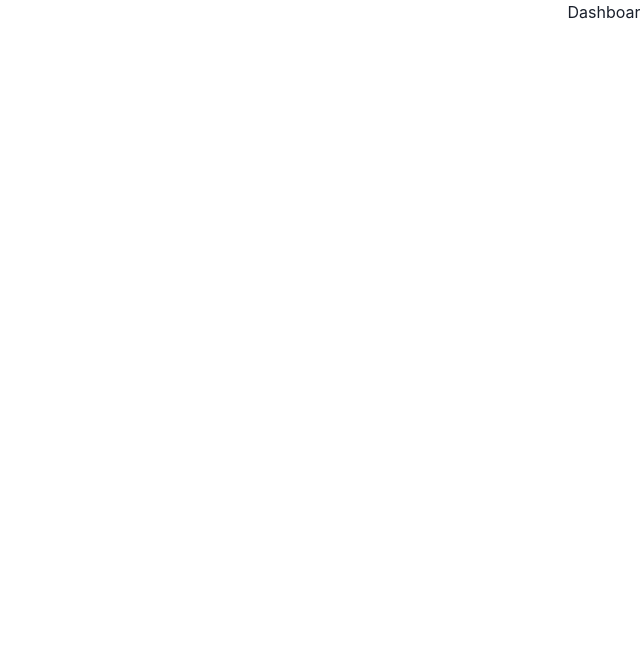
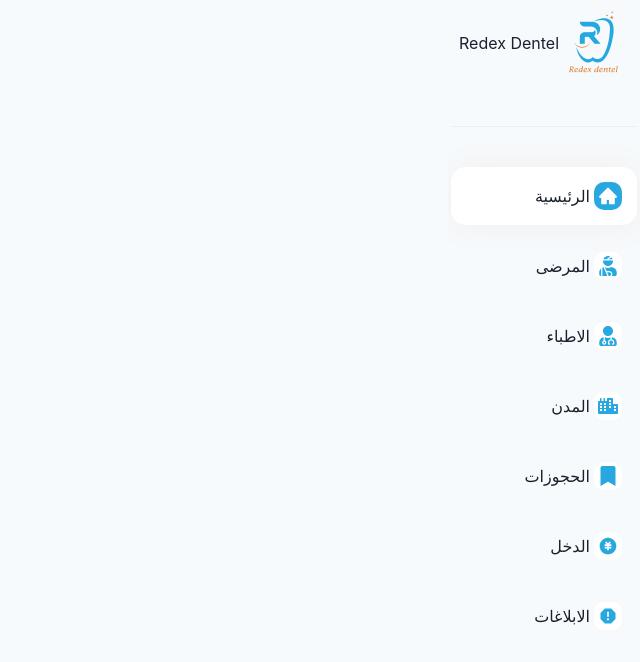
Before and after one commit to mohammad-dc/redex-dentel-admin-panel, a Next.js app: page /admin/dashboard in a window 1280 px wide. Shown: the top 662 px of the page, without its empty margins (640-1280 px from the left). Built offline with nearby package versions, Linux system fonts and the light colour scheme.

Commit message:
feat: start with dashboard

```diff
--- /dev/null
+++ b/components/SidebarListItem.tsx
@@ -0,0 +1,34 @@
+import { Box, Flex, HStack, Icon, Text } from "@chakra-ui/react";
+import { NextPage } from "next";
+import React from "react";
+
+const SidebarListItem: NextPage<{
+  icon: any;
+  text: string;
+  isActive: boolean;
+}> = ({ icon, text, isActive }) => {
+  return (
+    <Box
+      w="100%"
+      borderRadius={15}
+      bg={isActive ? "#fff" : "transparent"}
+      boxShadow={isActive ? `1px 1px 30px 1px #eee` : ""}
+      p={"15px"}
+    >
+      <HStack spacing={1}>
+        <Flex
+          p={"4px 4px"}
+          bg={isActive ? "#27A8E0" : "#fff"}
+          borderRadius={10}
+          align={"center"}
+          justify={"center"}
+        >
+          <Icon as={icon} boxSize={5} color={isActive ? "#fff" : "#27A8E0"} />
+        </Flex>
+        <Text>{text}</Text>
+      </HStack>
+    </Box>
+  );
+};
+
+export default SidebarListItem;
--- a/package.json
+++ b/package.json
@@ -18,6 +18,7 @@
     "next": "12.1.6",
     "react": "18.1.0",
     "react-dom": "18.1.0",
+    "react-icons": "^4.3.1",
     "yup": "^0.32.11"
   },
   "devDependencies": {
--- a/pages/admin/dashboard.tsx
+++ b/pages/admin/dashboard.tsx
@@ -1,7 +1,71 @@
 import React from "react";
+import { Flex, Text, Divider, Box, VStack, Center } from "@chakra-ui/react";
+import { FaUserMd, FaUserInjured, FaCity, FaBookmark } from "react-icons/fa";
+import { RiMoneyCnyCircleFill } from "react-icons/ri";
+import { MdReport } from "react-icons/md";
+import { AiFillHome } from "react-icons/ai";
+
+import Logo from "../../assets/images/logo.png";
+import Image from "next/image";
+import SidebarListItem from "../../components/SidebarListItem";
 
 const Dashboard = () => {
-  return <div>Dashboard</div>;
+  const list = [
+    { name: "الرئيسية", icon: AiFillHome },
+    { name: "المرضى", icon: FaUserInjured },
+    { name: "الاطباء", icon: FaUserMd },
+    { name: "المدن", icon: FaCity },
+    { name: "الحجوزات", icon: FaBookmark },
+    { name: "الدخل", icon: RiMoneyCnyCircleFill },
+    { name: "الابلاغات", icon: MdReport },
+  ];
+
+  return (
+    <Flex
+      h={[null, null, "100vh"]}
+      maxW="2000px"
+      flexDir={["column", "column", "row"]}
+      overflow="hidden"
+      bg={"#f7fafc"}
+    >
+      {/* Column 1 */}
+      <Flex
+        w={["100%", "100%", "10%", "15%", "15%"]}
+        flexDir="column"
+        alignItems="center"
+        overflowY={"auto"}
+      >
+        <Flex
+          flexDir="column"
+          h={[null, null, "100vh"]}
+          justifyContent="space-between"
+        >
+          <Box>
+            <VStack spacing={10}>
+              <Center p={2}>
+                <Box w={70} h={70}>
+                  <Image src={Logo} alt="redex dentel" />
+                </Box>
+                <Text>Redex Dentel</Text>
+              </Center>
+              <Divider />
+              <VStack spacing={3} w="100%">
+                {list.map((el) => (
+                  <Box key={el.name} w="100%">
+                    <SidebarListItem
+                      icon={el.icon}
+                      text={el.name}
+                      isActive={el.name === "الرئيسية"}
+                    />
+                  </Box>
+                ))}
+              </VStack>
+            </VStack>
+          </Box>
+        </Flex>
+      </Flex>
+    </Flex>
+  );
 };
 
 export default Dashboard;
```
Also changed, not shown: 1 other file (tests, documents, lock files or other folders).
